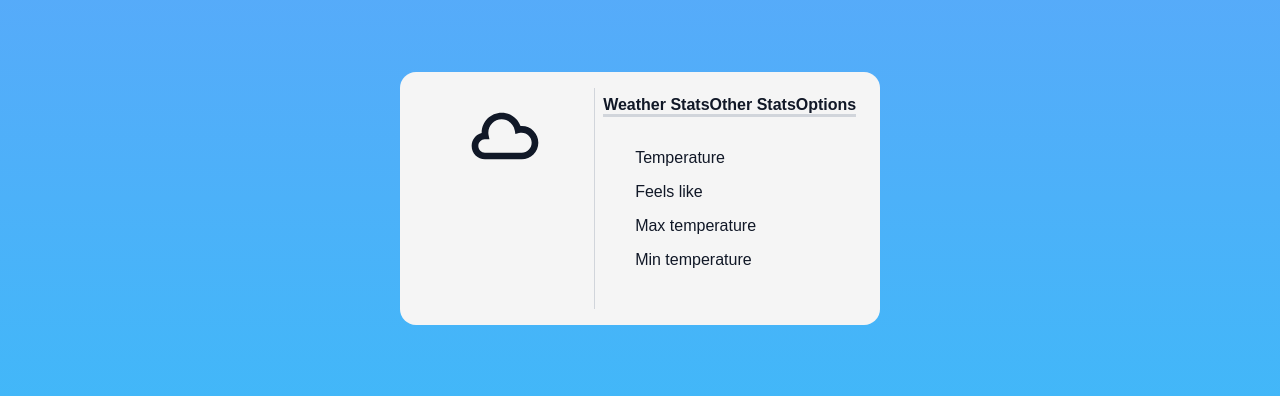
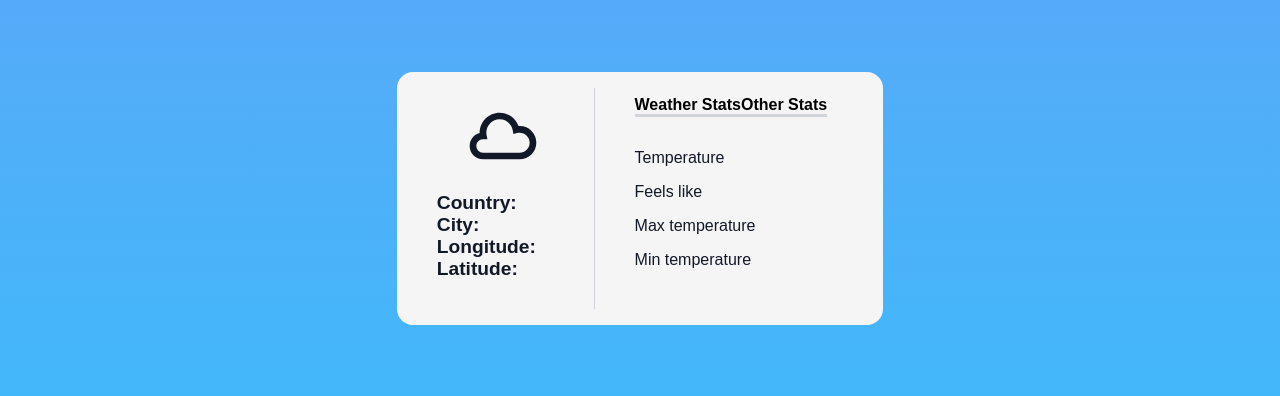
Before and after one commit to ayus-10/weather-app, a React (Vite) app: page / in a window 1280 px wide. Shown: the part 202-598 px from the top of the page. Built offline with nearby package versions, Linux system fonts and the light colour scheme; no server answers; a web font is replaced by a local one.

Commit message:
added conditional rendering for different stats

```diff
--- a/src/App.css
+++ b/src/App.css
@@ -11,7 +11,3 @@
   align-items: center;
   padding: 0 1rem;
 }
-
-li {
-  list-style: none;
-}
--- a/src/components/WeatherBody.css
+++ b/src/components/WeatherBody.css
@@ -14,11 +14,6 @@
   border-right: 1px solid rgb(209, 213, 219);
 }
 
-.weather-details {
-  padding: 0.5rem;
-  grid-column: span 3 / span 3;
-}
-
 .weather-image {
   display: flex;
   align-items: center;
@@ -28,17 +23,38 @@
   color: rgb(17 24 39);
 }
 
+.other-details {
+  font-size: 1.2rem;
+  font-weight: 600;
+  padding: 1rem;
+  display: flex;
+  justify-content: space-between;
+}
+
+.other-details li {
+  list-style: none;
+}
+
+.weather-details {
+  padding: 0.5rem;
+  grid-column: span 3 / span 3;
+}
+
 .weather-image svg {
   flex-shrink: 0;
 }
 
 .nav-items {
   display: flex;
-  justify-content: space-around;
+  justify-content: space-between;
+  padding: 0 2rem;
 }
 
 .nav-item {
+  font-size: 1rem;
   font-weight: 600;
+  background-color: transparent;
+  border: 0;
   border-bottom: 3px solid rgb(209, 213, 219);
   transition: 0.2s ease-in-out;
   cursor: pointer;
@@ -48,12 +64,13 @@
   border-bottom: 3px solid rgb(17 24 39);
 }
 
-.weather-stats {
+.stats {
   padding: 1.5rem;
   display: flex;
   justify-content: space-between;
 }
 
-.weather-stats li {
+.stats li {
+  list-style: none;
   padding: 0.5rem;
 }
--- a/src/components/WeatherBody.jsx
+++ b/src/components/WeatherBody.jsx
@@ -1,23 +1,23 @@
 import React, { useEffect, useState } from "react";
 import {
   TiWeatherCloudy,
+  TiWeatherDownpour,
+  TiWeatherPartlySunny,
   TiWeatherShower,
-  TiWeatherPartlySunny,
+  TiWeatherSnow,
   TiWeatherStormy,
   TiWeatherSunny,
+  TiWeatherWindy,
   TiWeatherWindyCloudy,
 } from "react-icons/ti";
 import "./WeatherBody.css";
 
 const WeatherBody = () => {
-  const navItems = ["Weather Stats", "Other Stats", "Options"];
+  const [activeTab, setActiveTab] = useState("weatherStats");
 
-  const weatherStats = [
-    "Temperature",
-    "Feels like",
-    "Max temperature",
-    "Min temperature",
-  ];
+  const changeActiveTab = (tab) => {
+    setActiveTab(tab);
+  };
 
   const [weatherData, setWeatherData] = useState({});
 
@@ -33,6 +33,15 @@ const WeatherBody = () => {
     getWeather();
   }, []);
 
+  // https://openweathermap.org/weather-conditions
+  const weatherIcon = (id) => {
+    if (id >= 200 && id < 300) {
+      return <TiWeatherStormy />;
+    } else if (id >= 300 && id < 400) {
+      return <TiWeatherStormy />;
+    }
+  };
+
   return (
     <div className="weather-body">
       <div className="weather-summary">
@@ -40,20 +49,47 @@ const WeatherBody = () => {
           <TiWeatherCloudy size={80} />
           {weatherData.weather && <span>{weatherData.weather[0].main}</span>}
         </div>
+        <div className="other-details">
+          <ul>
+            <li>Country:</li>
+            <li>City:</li>
+            <li>Longitude:</li>
+            <li>Latitude:</li>
+          </ul>
+          <ul>
+            {weatherData.sys && <li>{weatherData.sys.country}</li>}
+            <li>{weatherData.name}</li>
+            {weatherData.coord && (
+              <>
+                <li>{weatherData.coord.lon}&deg;</li>
+                <li>{weatherData.coord.lat}&deg;</li>
+              </>
+            )}
+          </ul>
+        </div>
       </div>
       <div className="weather-details">
         <div className="nav-items">
-          {navItems.map((navItem, index) => (
-            <span className="nav-item" key={index}>
-              {navItem}
-            </span>
-          ))}
+          <button
+            className="nav-item"
+            onClick={() => changeActiveTab("weatherStats")}
+          >
+            Weather Stats
+          </button>
+          <button
+            className="nav-item"
+            onClick={() => changeActiveTab("otherStats")}
+          >
+            Other Stats
+          </button>
         </div>
-        <div className="weather-stats">
+        {activeTab === "weatherStats" ? (
+          <div className="stats">
             <ul>
-            {weatherStats.map((weatherStat, index) => (
-              <li key={index}>{weatherStat}</li>
-            ))}
+              <li>Temperature</li>
+              <li>Feels like</li>
+              <li>Max temperature</li>
+              <li>Min temperature</li>
             </ul>
             <ul>
               {weatherData.main && (
@@ -66,6 +102,30 @@ const WeatherBody = () => {
               )}
             </ul>
           </div>
+        ) : (
+          <div className="stats">
+            <ul>
+              <li>Sunrise</li>
+              <li>Sunset</li>
+              <li>Pressure</li>
+              <li>Humidity</li>
+            </ul>
+            <ul>
+              {weatherData.sys && (
+                <>
+                  <li>{weatherData.sys.sunrise}</li>
+                  <li>{weatherData.sys.sunset}</li>
+                </>
+              )}
+              {weatherData.main && (
+                <>
+                  <li>{weatherData.main.pressure}</li>
+                  <li>{weatherData.main.humidity}</li>
+                </>
+              )}
+            </ul>
+          </div>
+        )}
       </div>
     </div>
   );
```
Lines whose indentation alone changed are shown as unchanged.
